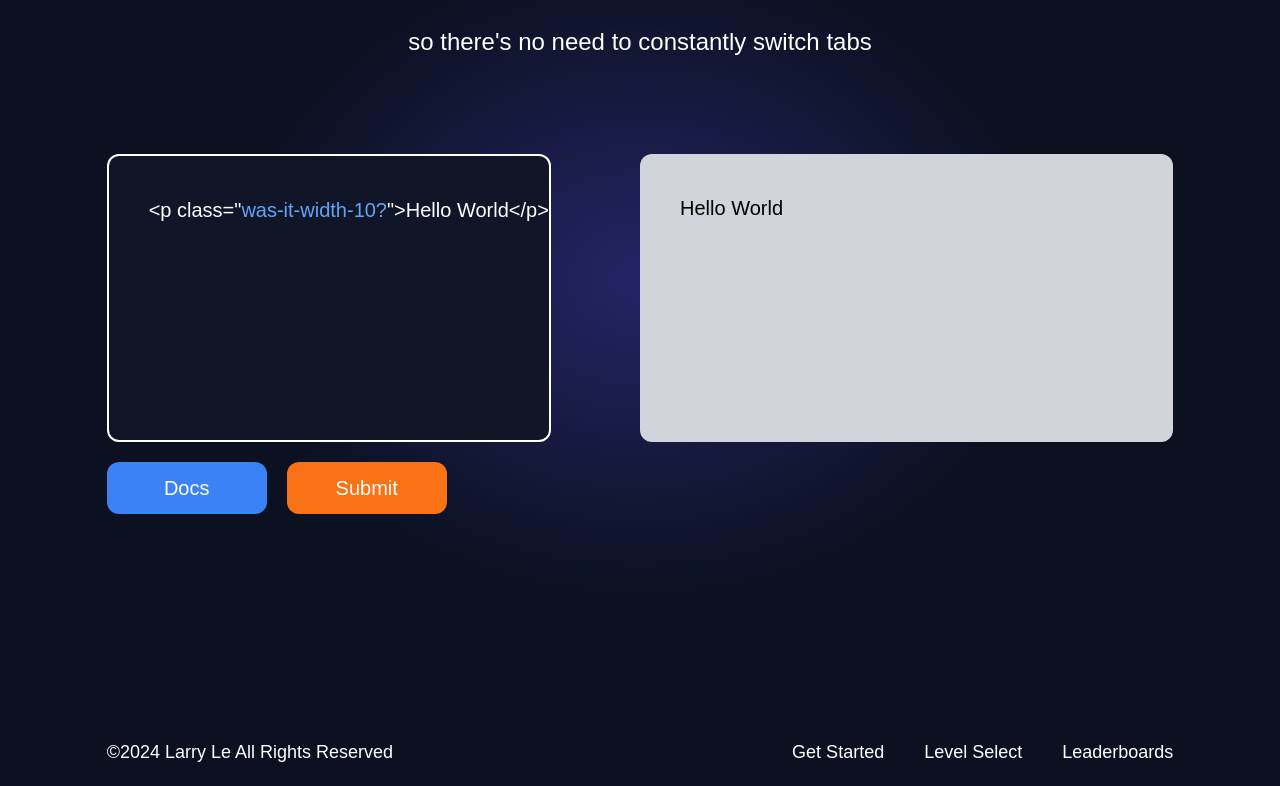
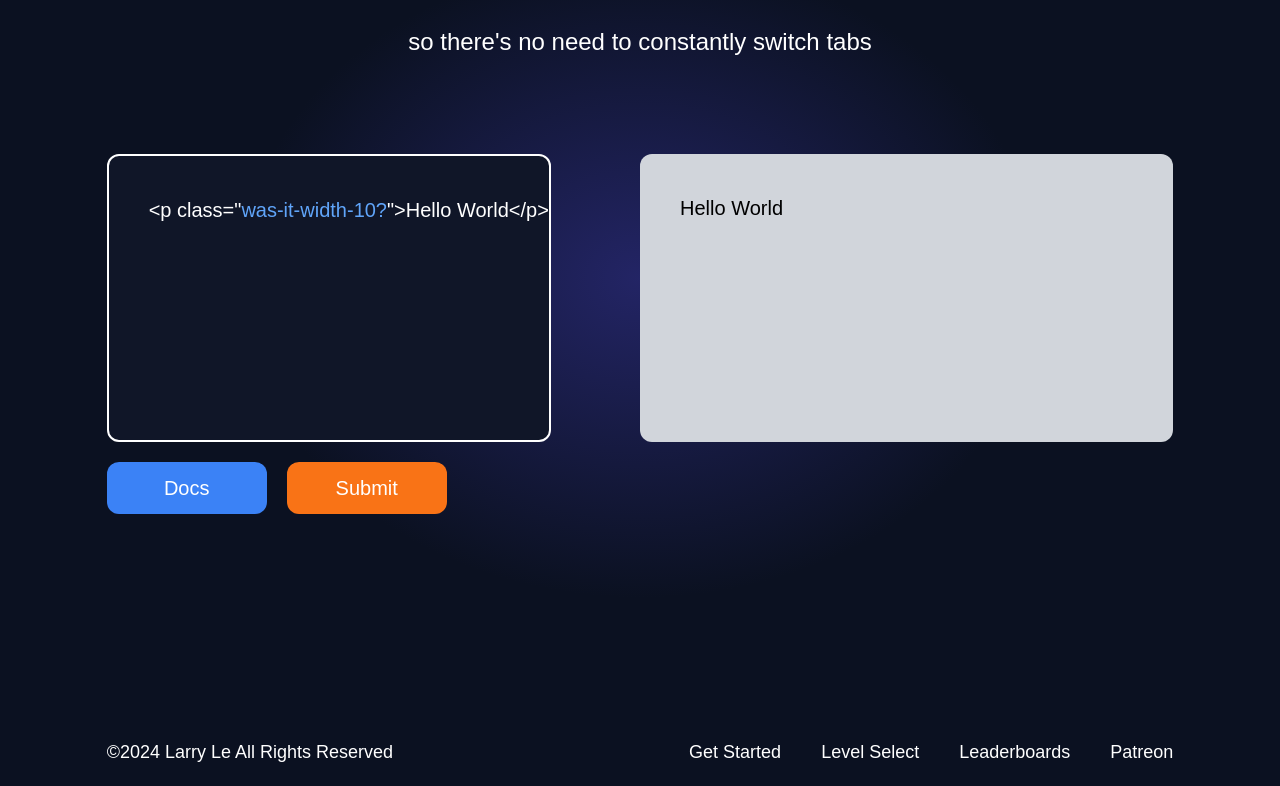
Before and after one commit to Larry-Larriee/next-llama, a Next.js app in the folder my-app/: page / in a window 1280 px wide. Shown: the part 2266-3052 px from the top of the page. Built offline with nearby package versions, Linux system fonts and the light colour scheme.

Commit message:
minor changes
modified server and env naming

```diff
--- a/my-app/src/app/leaderboard/page.js
+++ b/my-app/src/app/leaderboard/page.js
@@ -9,7 +9,7 @@ export default function Page() {
 
   async function getLeaderboard() {
     const response = await fetch(
-      "https://next-llama-server.onrender.com/leaderboard",
+      "https://next-llama-4s1x.onrender.com/leaderboard",
     ).catch((error) => console.error(error));
     let data = await response.json();
 
--- a/my-app/src/app/page.js
+++ b/my-app/src/app/page.js
@@ -289,6 +289,11 @@ export default function Page() {
               Leaderboards
             </p>
           </Link>
+          <Link href="https://www.patreon.com/LarryLe">
+            <p className="text-lg text-white transition duration-200 ease-in-out hover:-translate-y-1">
+              Patreon
+            </p>
+          </Link>
         </section>
       </div>
     </div>
```
Also changed, not shown: 1 other file (tests, documents, lock files or other folders).
